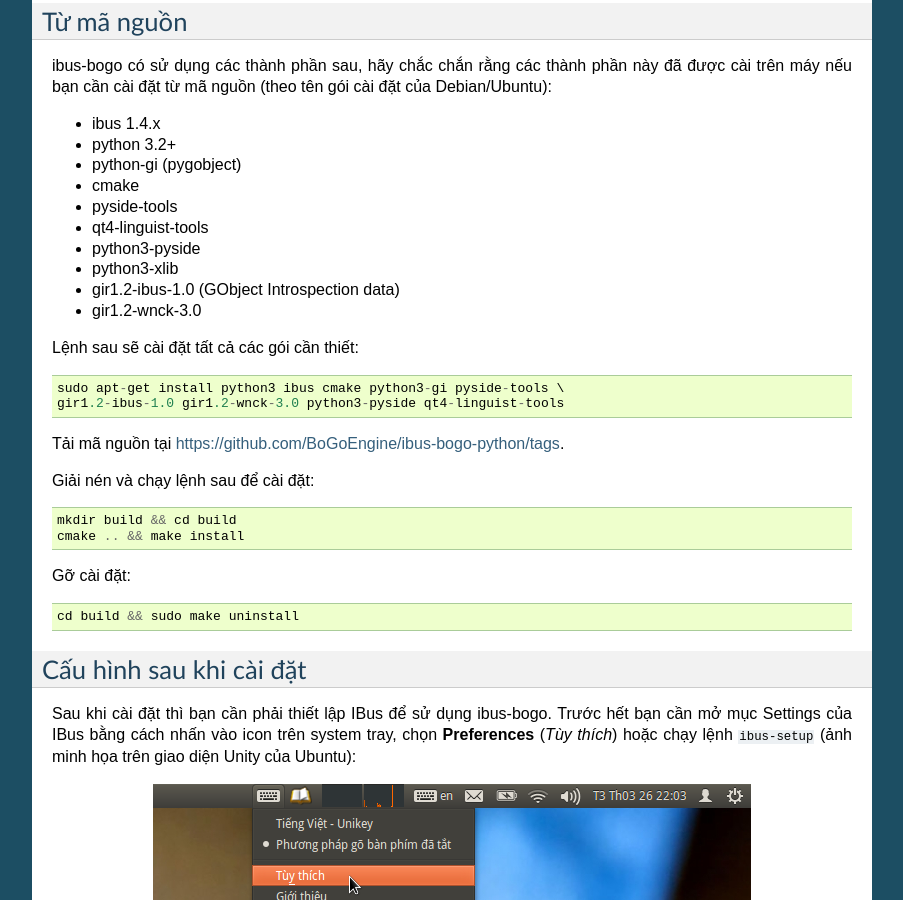
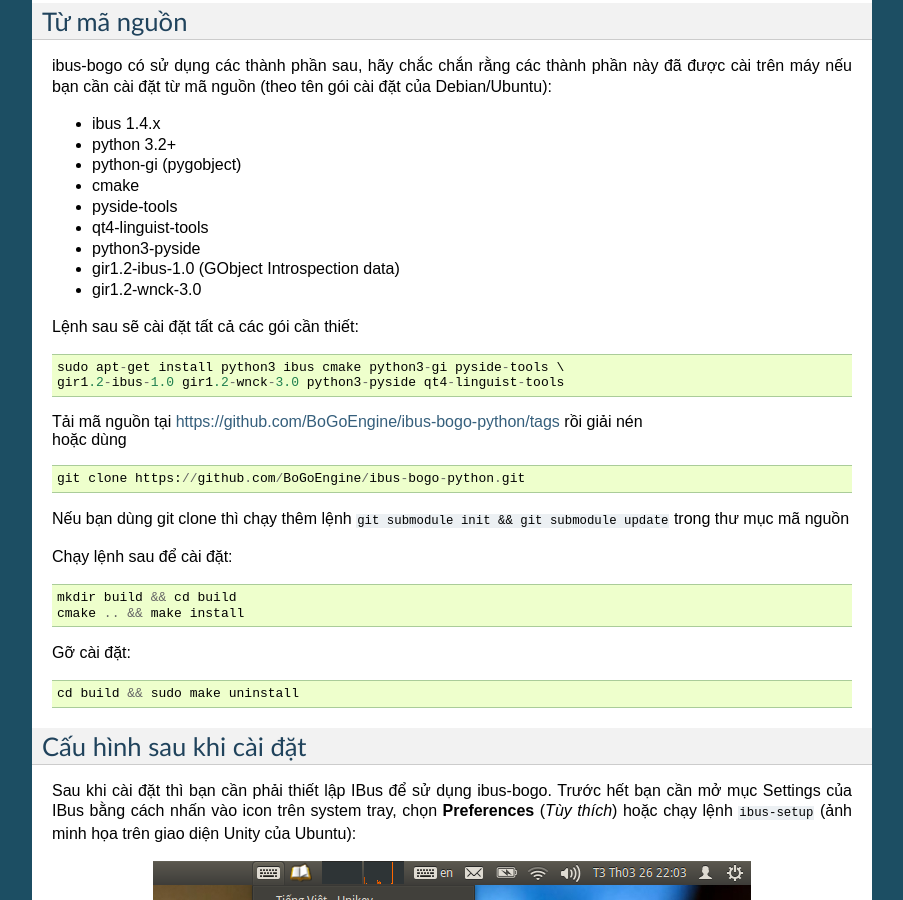
Before and after one commit to BoGoEngine/ibus-bogo, a Sphinx documentation site: the page built from doc/sphinx/install.rst, in a window 1280 px wide and 900 px high, scrolled down 575 px. Shown: the whole window, without its empty margins (198-1101 px from the left). Built offline with Sphinx 7.4.7, drawn with Linux system fonts in a browser that asks for light colours; pages that are not in the unit, such as notebooks, are missing from menus.

Commit message:
Distribute python3-xlib along with ibus-bogo-python source code to avoid trouble with distributions update install doc, cmakelists to reflect the change remove python3-xlib dependency in deb package

```diff
--- a/doc/sphinx/install.rst
+++ b/doc/sphinx/install.rst
@@ -50,7 +50,6 @@ từ mã nguồn (theo tên gói cài đặt của Debian/Ubuntu):
 * pyside-tools
 * qt4-linguist-tools
 * python3-pyside
-* python3-xlib
 * gir1.2-ibus-1.0 (GObject Introspection data)
 * gir1.2-wnck-3.0
 
@@ -59,9 +58,15 @@ Lệnh sau sẽ cài đặt tất cả các gói cần thiết::
     sudo apt-get install python3 ibus cmake python3-gi pyside-tools \
     gir1.2-ibus-1.0 gir1.2-wnck-3.0 python3-pyside qt4-linguist-tools
 
-Tải mã nguồn tại https://github.com/BoGoEngine/ibus-bogo-python/tags.
+| Tải mã nguồn tại https://github.com/BoGoEngine/ibus-bogo-python/tags rồi giải nén
+| hoặc dùng
+::
 
-Giải nén và chạy lệnh sau để cài đặt::
+    git clone https://github.com/BoGoEngine/ibus-bogo-python.git
+
+Nếu bạn dùng git clone thì chạy thêm lệnh :code:`git submodule init && git submodule update` trong thư mục mã nguồn
+
+Chạy lệnh sau để cài đặt::
 
     mkdir build && cd build
     cmake .. && make install
```
Also changed, not shown: .gitmodules (added), 2 other files.
